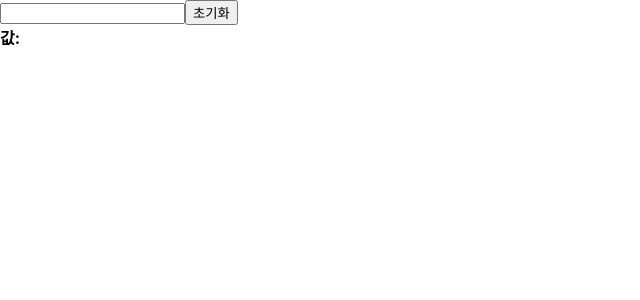
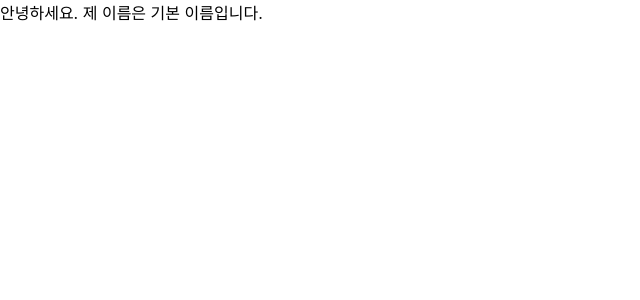
Before and after one commit to qkrthdus605/Hello_React, a React (Create React App) app: page / in a window 1280 px wide. Shown: the top 300 px of the page, without its empty margins (0-640 px from the left). Built offline with nearby package versions, Linux system fonts and the light colour scheme.

Commit message:
props(+defaultProps) 사용해보기

```diff
--- a/src/App.js
+++ b/src/App.js
@@ -1,9 +1,9 @@
 import React from 'react';
-import InputSample from './InputSample';
+import MyComponent from './MyComponent';
 
-function App() {
+const App = () => {
   return (
-    <InputSample />
+    <MyComponent />
   );
 }
 
--- a/src/InputSample.js
+++ /dev/null
@@ -1,24 +0,0 @@
-import React, { useState } from 'react';
-
-function InputSample() {
-  const [text, setText] = useState('');
-
-  const onChange = (e) => {
-    setText(e.target.value);
-  }
-
-  const onReset = () => {
-    setText('');
-  }
-  return (
-    <div>
-      <input onChange={onChange} value={text} />
-      <button onClick={onReset}>초기화</button>
-      <div>
-        <b>값: {text}</b>
-      </div>
-    </div>
-  );
-}
-
-export default InputSample;
--- /dev/null
+++ b/src/MyComponent.js
@@ -0,0 +1,12 @@
+import React from 'react';
+
+const MyComponent = props => {
+  return (
+    <div>안녕하세요. 제 이름은 {props.name}입니다.</div>
+  );
+};
+MyComponent.defaultProps = {
+  name: '기본 이름'
+};
+
+export default MyComponent;
```
Also changed, not shown: src/Counter.js (deleted, +0 -21 lines), src/Hello.js (deleted, +0 -18 lines), src/Wrapper.js (deleted, +0 -15 lines), src/logo.svg (deleted).
